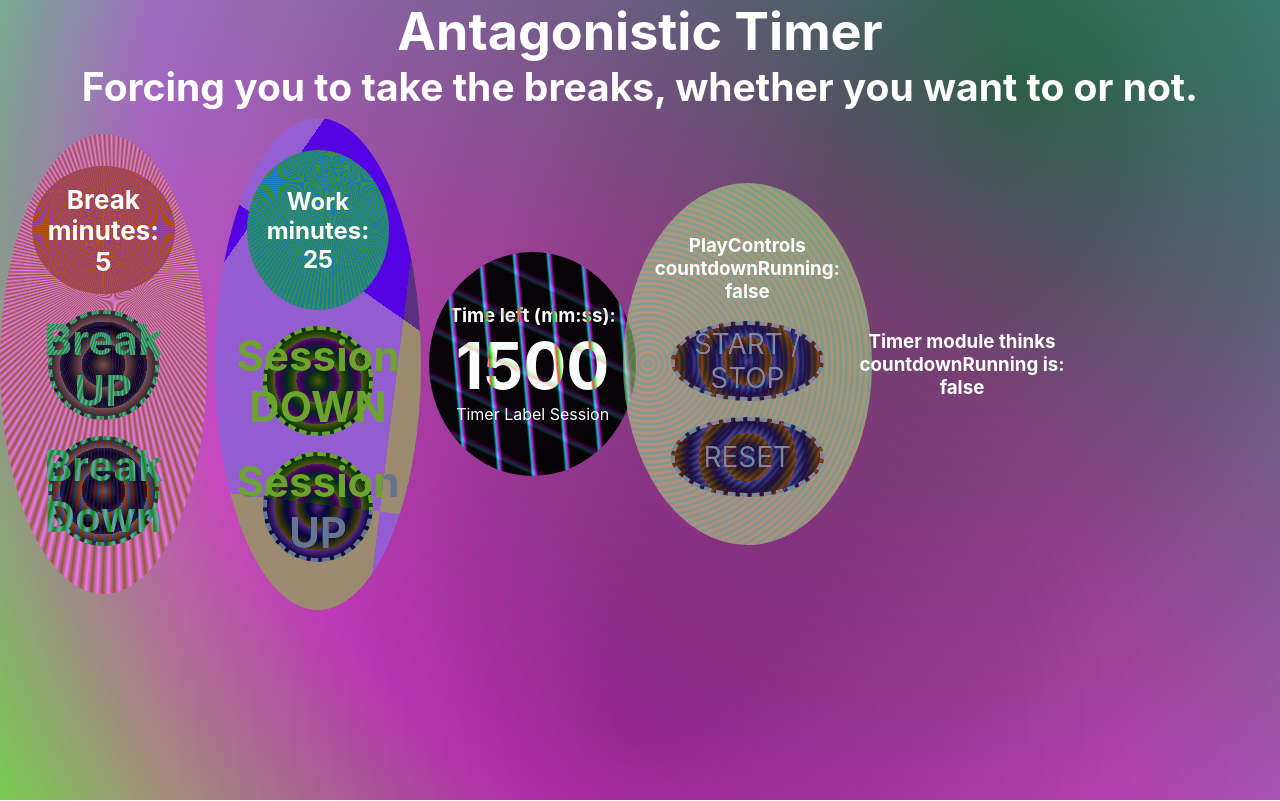
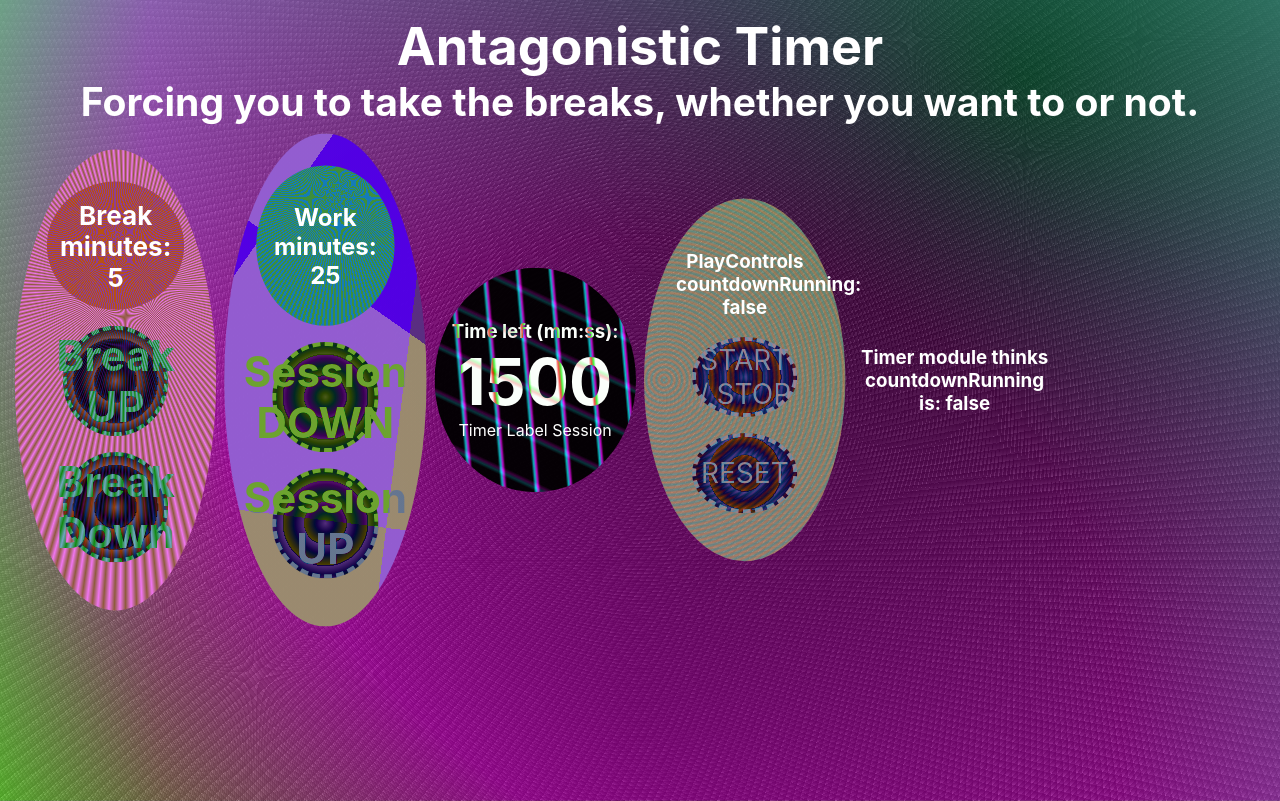
Before and after one commit to MatthieuPierce/antagonistic-timer, a React (Create React App) app: page / in a window 1280 px wide. Built offline with nearby package versions, Linux system fonts and the light colour scheme.

Commit message:
menacing pulse

```diff
--- a/src/App.css
+++ b/src/App.css
@@ -1,22 +1,32 @@
 .App {
-  /* background-color: #1e2127; */
+  background-color: #1e2127;
   background:
     radial-gradient(circle at 80% 10%,
       hsla(0, 0%, 0%, 0.5),
       hsla(303, 98%, 50%, 0.5) 70%,
       hsla(90, 90%, 50%, 0.5)
       ),
-      radial-gradient(circle at 50% 90%,
+    radial-gradient(circle at 50% 90%,
       hsla(0, 0%, 0%, 0.7),
       hsla(303, 98%, 10%, 0.5) 50%,
       hsla(150, 90%, 50%, 0.9)
-      )
+      ),
+    repeating-conic-gradient(from 0deg at 20% 70%,
+    hsla(0, 0%, 0%, 0.7) 0deg,
+    hsla(0, 0%, 0%, 0.0) 0.5deg
+    ),
+    repeating-conic-gradient(from 0deg at 80% 5%,
+    hsla(0, 0%, 0%, 0.7) 0deg,
+    hsla(0, 0%, 0%, 0.0) 0.5deg
+    ),
+    repeating-radial-gradient(circle at 50% 50%,
+    hsla(0, 0%, 0%, 0.7) 0%,
+    hsla(0, 0%, 0%, 0.0) 0.5%
+    )
     ;
-
-  ;
   color: white;
   margin: 0;
-  padding: 0;
+  padding: 1rem;
   text-align: center;
   min-height: 100vh;
   display: grid;
@@ -27,15 +37,41 @@
   box-sizing: border-box;
 }
 
-/* .App-logo {
-  height: 40vmin;
-  pointer-events: none;
-} */
 
-/*
 @media (prefers-reduced-motion: no-preference) {
-  .App-logo {
-    animation: App-logo-spin infinite 20s linear;
+  .App {
+    animation: App-trix-up infinite 5s linear;
+  }
+
+  /* .App > div {
+    animation: App-trix-down infinite 5s linear;
+  }
+  .App > header {
+    animation: App-trix-down infinite 5s linear;
+  } */
+}
+
+@keyframes App-trix-up {
+  0% {
+    transform: scale(1);
+  }
+  50% {
+    transform: scale(1.01);
+  }
+  100% {
+    transform: scale(1);
+  }
+}
+
+/* @keyframes App-trix-down {
+  0% {
+    transform: scale(1);
+  }
+  50% {
+    transform: scale(0.75);
+  }
+  100% {
+    transform: scale(1);
   }
 } */
 
@@ -52,19 +88,8 @@
 .App-header > h1 {
   margin: 0;
 }
-/* .App-link {
-  color: #61dafb;
-} */
 
-/*
-@keyframes App-logo-spin {
-  from {
-    transform: rotate(0deg);
-  }
-  to {
-    transform: rotate(360deg);
-  }
-} */
+
 
 .btn {
   box-sizing: border-box;
--- a/src/components/PlayControls.css
+++ b/src/components/PlayControls.css
@@ -6,9 +6,10 @@
     hsla(150, 100%, 70%, 0.5) 3%
 
     );
-    padding: 2rem;
-    border-radius: 100%;
-    max-width: 100%;
+  padding: 2rem;
+  border-radius: 100%;
+  box-sizing: border-box;
+  max-width: 100%;
 }
 
 #playPad .btn {
--- a/src/index.css
+++ b/src/index.css
@@ -6,6 +6,7 @@ body {
     sans-serif;
   -webkit-font-smoothing: antialiased;
   -moz-osx-font-smoothing: grayscale;
+  overflow: hidden;
 }
 
 code {
```
